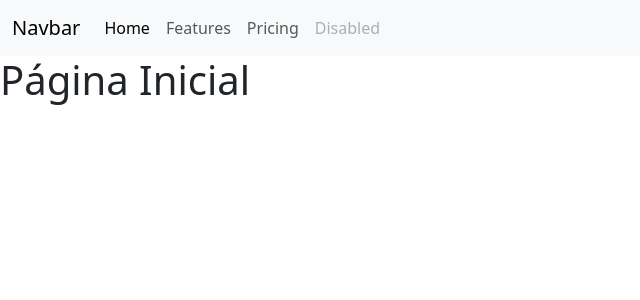
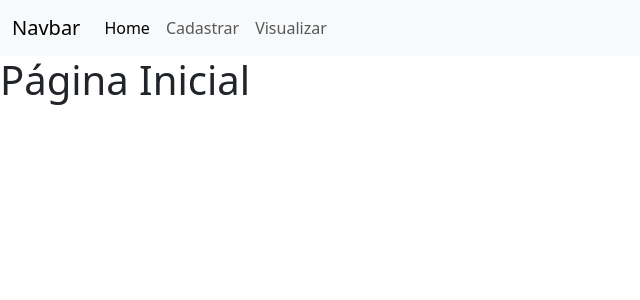
Before and after one commit to andrealtech/allsis2, a Django app: page /home/ in a window 1280 px wide. Shown: the top 300 px of the page, without its empty margins (0-640 px from the left). Run offline with Django 5.2, Linux system fonts and the light colour scheme.

Commit message:
urls py in app and base templates

```diff
--- /dev/null
+++ b/core/templates/base.html
@@ -0,0 +1,36 @@
+<!DOCTYPE html>
+<html lang="en">
+<head>
+    <meta charset="UTF-8">
+    <meta name="viewport" content="width=device-width, initial-scale=1.0">
+    <link href="https://cdn.jsdelivr.net/npm/bootstrap@5.3.2/dist/css/bootstrap.min.css" rel="stylesheet" integrity="sha384-T3c6CoIi6uLrA9TneNEoa7RxnatzjcDSCmG1MXxSR1GAsXEV/Dwwykc2MPK8M2HN" crossorigin="anonymous">
+    <link rel="stylesheet" href="https://cdn.jsdelivr.net/npm/bootstrap-icons@1.10.2/font/bootstrap-icons.css">
+    <title>{% block title %}{% endblock %}</title>
+</head>
+<body>
+    <nav class="navbar navbar-expand-lg bg-body-tertiary">
+        <div class="container-fluid">
+          <a class="navbar-brand" href="#">Navbar</a>
+          <button class="navbar-toggler" type="button" data-bs-toggle="collapse" data-bs-target="#navbarNav" aria-controls="navbarNav" aria-expanded="false" aria-label="Toggle navigation">
+            <span class="navbar-toggler-icon"></span>
+          </button>
+          <div class="collapse navbar-collapse" id="navbarNav">
+            <ul class="navbar-nav">
+              <li class="nav-item">
+                <a class="nav-link active" aria-current="page" href="#">Home</a>
+              </li>
+              <li class="nav-item">
+                <a class="nav-link" href="#">Cadastrar</a>
+              </li>
+              <li class="nav-item">
+                <a class="nav-link" href="#">Visualizar</a>
+              </li>
+            </ul>
+          </div>
+        </div>
+      </nav>
+
+    {% block content %}{% endblock %}
+
+</body>
+</html>
--- a/core/urls.py
+++ b/core/urls.py
@@ -1,10 +1,9 @@
 from django.contrib import admin
-from django.urls import path
-from produtos.views import home, cad_produtos, ver_produtos
+from django.urls import path, include
+from produtos.views import home
+
 urlpatterns = [
     path('admin/', admin.site.urls),
     path('home/', home),
-    path('cad_produtos/', cad_produtos),
-    path('ver_produtos/', ver_produtos),
-    #path('blog/', include('blog.urls'))
+    path('produtos/', include('produtos.urls'))
 ]
--- a/produtos/templates/home.html
+++ b/produtos/templates/home.html
@@ -1,38 +1,7 @@
-<!DOCTYPE html>
-<html lang="en">
-<head>
-    <meta charset="UTF-8">
-    <meta name="viewport" content="width=device-width, initial-scale=1.0">
-    <link href="https://cdn.jsdelivr.net/npm/bootstrap@5.3.2/dist/css/bootstrap.min.css" rel="stylesheet" integrity="sha384-T3c6CoIi6uLrA9TneNEoa7RxnatzjcDSCmG1MXxSR1GAsXEV/Dwwykc2MPK8M2HN" crossorigin="anonymous">
-    <link rel="stylesheet" href="https://cdn.jsdelivr.net/npm/bootstrap-icons@1.10.2/font/bootstrap-icons.css">
-    <title>Página Inicial</title>
-</head>
-<body>
-    <nav class="navbar navbar-expand-lg bg-body-tertiary">
-        <div class="container-fluid">
-          <a class="navbar-brand" href="#">Navbar</a>
-          <button class="navbar-toggler" type="button" data-bs-toggle="collapse" data-bs-target="#navbarNav" aria-controls="navbarNav" aria-expanded="false" aria-label="Toggle navigation">
-            <span class="navbar-toggler-icon"></span>
-          </button>
-          <div class="collapse navbar-collapse" id="navbarNav">
-            <ul class="navbar-nav">
-              <li class="nav-item">
-                <a class="nav-link active" aria-current="page" href="#">Home</a>
-              </li>
-              <li class="nav-item">
-                <a class="nav-link" href="#">Features</a>
-              </li>
-              <li class="nav-item">
-                <a class="nav-link" href="#">Pricing</a>
-              </li>
-              <li class="nav-item">
-                <a class="nav-link disabled" aria-disabled="true">Disabled</a>
-              </li>
-            </ul>
-          </div>
-        </div>
-      </nav>
-    <h1>Página Inicial</h1>
+{% extends "base.html" %}
 
-</body>
-</html>
+{% block title %} Home {% endblock %}
+
+{% block content %}
+  <h1>Página Inicial</h1>
+{% endblock %}
--- /dev/null
+++ b/produtos/urls.py
@@ -0,0 +1,7 @@
+from django.urls import path
+from produtos.views import cad_produtos, ver_produtos
+
+urlpatterns = [
+    path('cad_produtos/', cad_produtos),
+    path('ver_produtos/', ver_produtos),
+]
```
Also changed, not shown: produtos/templates/cad_produtos.html (+7 -36 lines), produtos/templates/ver_produtos.html (+5 -36 lines).
